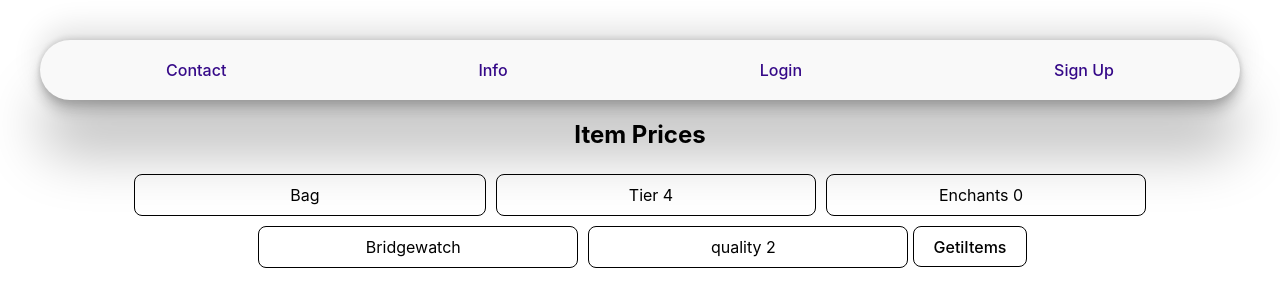
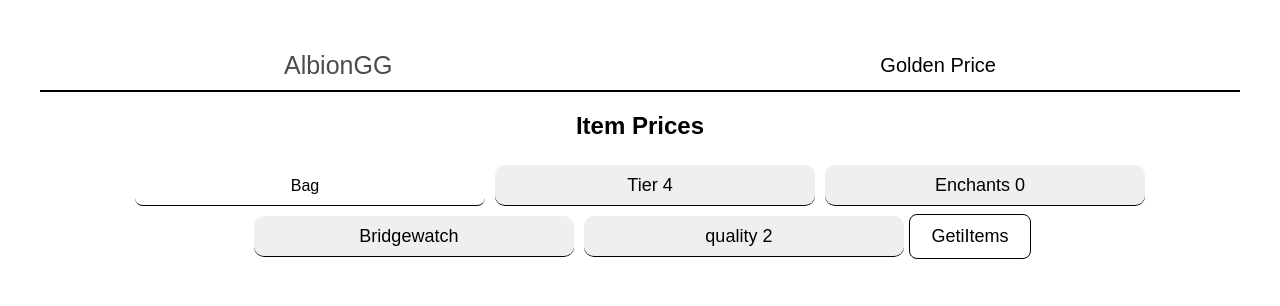
Before and after one commit to molk915/Projekt-koncowy-pai, a React (Vite) app: page / in a window 1280 px wide. Shown: the top 306 px of the page. Built offline with nearby package versions, Linux system fonts and the light colour scheme.

Commit message:
routingi

```diff
--- a/package.json
+++ b/package.json
@@ -12,7 +12,8 @@
   "dependencies": {
     "axios": "^1.6.7",
     "react": "^18.2.0",
-    "react-dom": "^18.2.0"
+    "react-dom": "^18.2.0",
+    "react-router-dom": "^6.23.1"
   },
   "devDependencies": {
     "@types/react": "^18.2.56",
@@ -22,6 +23,6 @@
     "eslint-plugin-react": "^7.33.2",
     "eslint-plugin-react-hooks": "^4.6.0",
     "eslint-plugin-react-refresh": "^0.4.5",
-    "vite": "^5.2.9"
+    "vite": "^5.2.11"
   }
 }
--- a/src/App.css
+++ b/src/App.css
@@ -15,7 +15,6 @@
 }
 input {
   appearance: none;
-  border: 1px black solid;
   outline: 0;
   font: inherit;
   width: 20rem;
@@ -30,7 +29,3 @@
   margin: 5px;
   text-align: center;
 }
-
-input:hover {
-  color: red;
-}
--- /dev/null
+++ b/src/GoldenPrice.jsx
@@ -0,0 +1,11 @@
+import React from 'react';
+
+const GoldenPrice = () => {
+  return (
+    <div>
+      <h2>Golden Price</h2>
+    </div>
+  );
+}
+
+export default GoldenPrice;
--- a/src/components/ItemForm/ItemForm.css
+++ b/src/components/ItemForm/ItemForm.css
@@ -1,22 +1,32 @@
-:root {
-  font-family: Inter, system-ui, Avenir, Helvetica, Arial, sans-serif;
+body{
+  font-family: "Poetsen One", sans-serif;
+}
+
+input {
+  border: none;
+  border-bottom: 1px black solid;
+  border-radius: 10px;
+  font-weight: 400;
+  font-size: 20px;
+}
+h1 {
+  color: rgba(0, 0, 0, 0.7);
+  font-size: 25px;
+  font-weight: 500;
 }
 
 select {
+  border: none;
   appearance: none;
-  border: 1px black solid;
+  border-bottom: 1px black solid;
+  border-radius: 10px;
   margin: 5px;
-  outline: 0;
-  font: inherit;
   width: 20rem;
   padding: 10px 20px 10px 10px;
-  background: var(--arrow-icon) no-repeat right 0.8em center / 1.4em,
-    linear-gradient(to left, var(--arrow-bg) 3em, var(--select-bg) 3em);
-  color: var(--text-color);
-  border-radius: 0.25em;
+  color: #000;
   cursor: pointer;
-  transition: color 300ms;
-  border-radius: 8px;
+  font-weight: 400;
+  font-size: 18px;
   text-align: center;
 }
 
@@ -25,33 +35,16 @@
   background-color: var(--background-color);
 }
 
-select:hover {
-  color: red;
-}
-a {
-  font-weight: 500;
-  color: #646cff;
-  text-decoration: none;
-}
-a:hover {
-  color: #535bf2;
-}
 
 button {
+  border: none;
+  border: 1px #000 solid;
+  color: black;
   border-radius: 8px;
-  border: 1px black solid;
   padding: 0.6em 1.2em;
-  font-size: 1em;
+  font-size: 18px;
   font-weight: 500;
   font-family: inherit;
   background-color: white;
   cursor: pointer;
-  transition: border-color 0.25s;
 }
-button:hover {
-  border-color: #646cff;
-}
-button:focus,
-button:focus-visible {
-  outline: 4px auto -webkit-focus-ring-color;
-}
--- a/src/components/Navbar/Navbar.css
+++ b/src/components/Navbar/Navbar.css
@@ -1,32 +1,31 @@
 .navbar {
-  box-shadow: rgba(0, 0, 0, 0.25) 0px 54px 55px,
-    rgba(0, 0, 0, 0.12) 0px -12px 30px, rgba(0, 0, 0, 0.12) 0px 4px 6px,
-    rgba(0, 0, 0, 0.17) 0px 12px 13px, rgba(0, 0, 0, 0.09) 0px -3px 5px;
-  border-radius: 30px;
+  font-family: "Poetsen One", sans-serif;
   display: flex;
   justify-content: space-around;
   align-items: center;
-  height: 60px; /* Zwiększyłem wysokość paska nawigacyjnego */
+  height: 50px;
   width: 100%;
-  background-color: #f9f9f9; /* Dodałem tło */
+  border-bottom: #000 solid 2px;
 }
 
-.navbar a {
+a {
   text-decoration: none;
-  color: #350988; /* Zmieniłem kolor tekstu */
-  padding: 15px 20px; /* Zwiększyłem wewnętrzne odstępy */
-  transition: color 0.3s ease; /* Dodane płynne przejście koloru */
+  color: #000;
+  height: 100%;
+  text-align: center;
+  line-height: 50px;
+  font-size: 20px;
 }
 
-.navbar a:hover {
-  color: #5a0101;
-  transition: color 0.3s ease; /* Dodane płynne przejście koloru */
+h1 {
+  color: rgba(0, 0, 0, 0.7);
+  font-size: 25px;
+  font-weight: 500;
 }
 
-.navbar a:first-child {
-  border-left: none; /* Usunąłem lewą krawędź dla pierwszego linku */
+a:hover {
+  color: transparent;
+  text-shadow: 0 0 1px #000;
+  border-color: rgb(52, 52, 52);
+  font-weight: 600;
 }
-
-.navbar a:last-child {
-  border-right: none; /* Usunąłem prawą krawędź dla ostatniego linku */
-}
--- a/src/components/Navbar/Navbar.jsx
+++ b/src/components/Navbar/Navbar.jsx
@@ -1,13 +1,12 @@
 import React from "react";
+import { Link } from "react-router-dom";
 import "./Navbar.css";
 
 const Navbar = () => {
   return (
     <nav className="navbar">
-      <a href="/html/">Contact</a>
-      <a href="/css/">Info</a>
-      <a href="/js/">Login</a>
-      <a href="/python/">Sign Up</a>
+      <h1>AlbionGG</h1>
+      <Link to="/goldenprice">Golden Price</Link>
     </nav>
   );
 };
--- a/src/main.jsx
+++ b/src/main.jsx
@@ -1,9 +1,14 @@
 import React from "react";
 import ReactDOM from "react-dom";
+import { BrowserRouter as Router, Routes, Route } from "react-router-dom";
 import App from "./App";
+import GoldenPrice from "./GoldenPrice";
 
 ReactDOM.createRoot(document.getElementById("root")).render(
-  <React.StrictMode>
-    <App />
-  </React.StrictMode>
+  <Router>
+    <Routes>
+      <Route path="/" element={<App />} />
+      <Route path="/goldenprice" element={<GoldenPrice />} />
+    </Routes>
+  </Router>
 );
```
Also changed, not shown: 1 other file (tests, documents, lock files or other folders).
